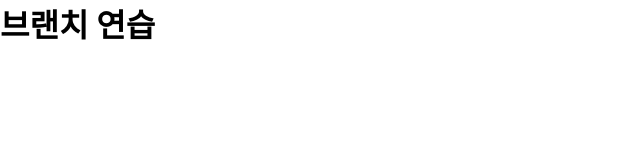
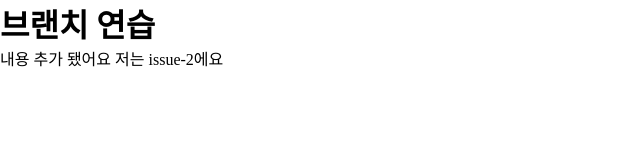
Before and after one commit to JangRuBin2/230222, a plain HTML site: page index.html in a window 1280 px wide. Shown: the whole page, without its empty margins (0-640 px from the left). Drawn offline with Linux system fonts and the light colour scheme.

Commit message:
이슈2 브랜치를 생성하고 내용을 추가했습니다

```diff
--- a/index.html
+++ b/index.html
@@ -9,6 +9,6 @@
 </head>
 <body>
   <h1>브랜치 연습</h1>
-
+  <div>내용 추가 됐어요 저는 issue-2에요</div>
 </body>
 </html>
```
